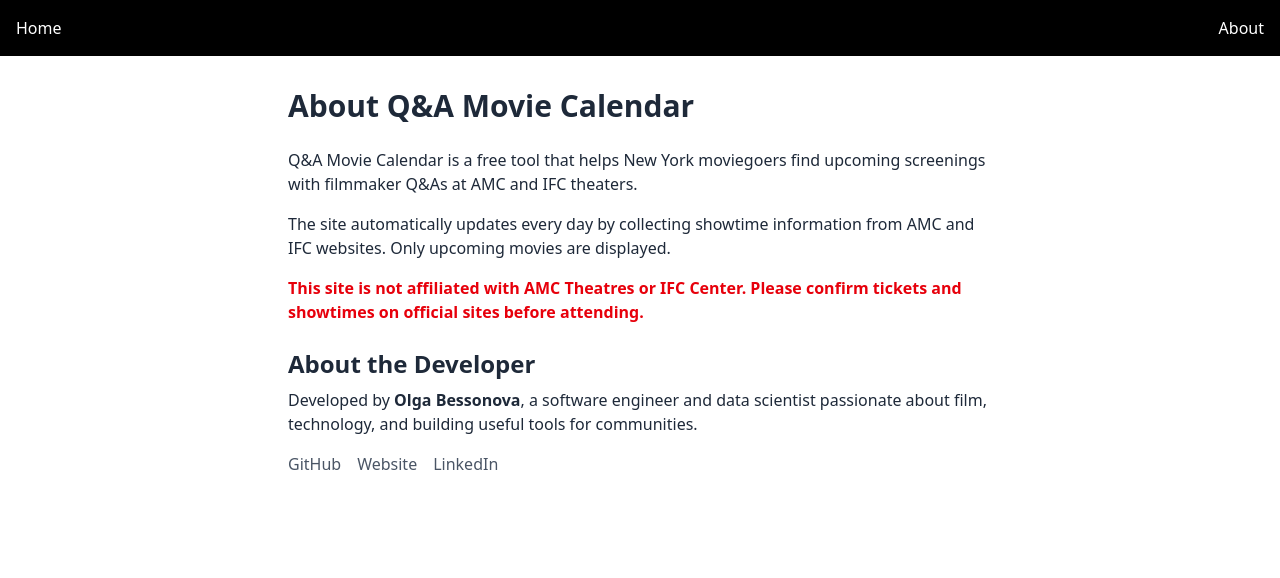
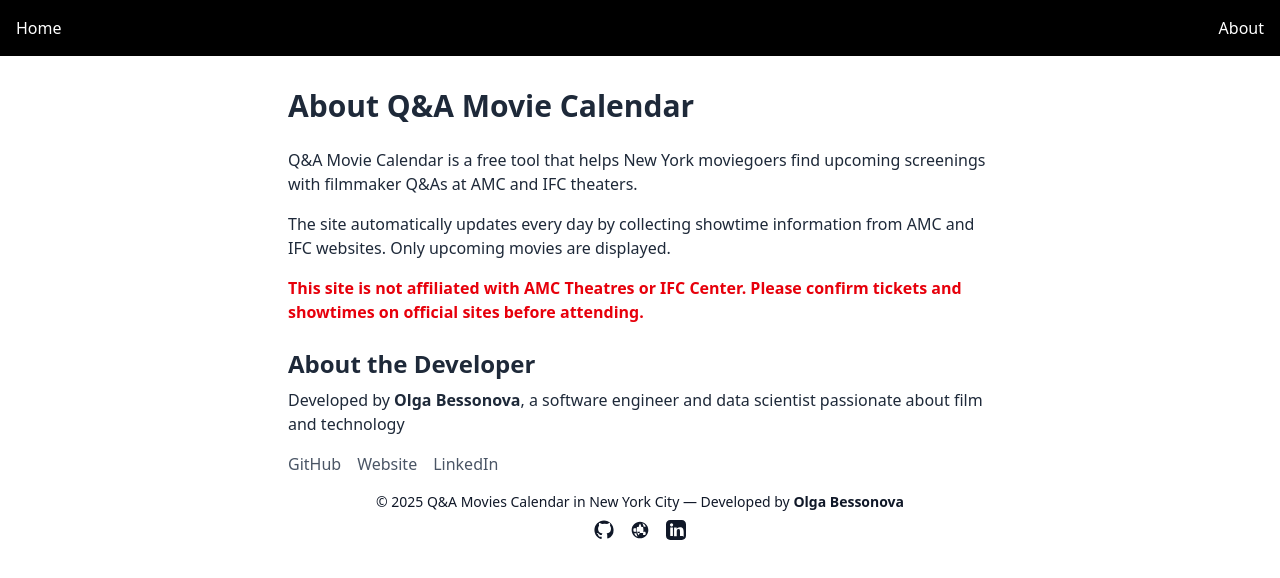
Before and after one commit to olga-bessonova/movie-qna-schedule-nyc, a React (Vite) app in the folder movie-site/: page /about in a window 1280 px wide. Shown: the top 578 px of the page. Built offline with nearby package versions, Linux system fonts and the light colour scheme.

Commit message:
Add Next and Previous events logic in Agenda mode

```diff
--- a/movie-site/src/About.jsx
+++ b/movie-site/src/About.jsx
@@ -22,8 +22,7 @@
         <h2 className="text-2xl font-bold mt-6 mb-2">About the Developer</h2>
         <p className="mb-4">
           Developed by <strong>Olga Bessonova</strong>, a software engineer and
-          data scientist passionate about film, technology, and building useful
-          tools for communities.
+          data scientist passionate about film and technology
         </p>
 
         <div className="flex space-x-4">
@@ -31,6 +30,49 @@
           <a href="https://olgabessonova.com/" target="_blank" className="text-gray-600 hover:text-black">Website</a>
           <a href="https://www.linkedin.com/in/olgabessonova-/" target="_blank" className="text-gray-600 hover:text-black">LinkedIn</a>
         </div>
+
+        <footer className="text-center text-gray-900 text-sm py-4 flex flex-col items-center space-y-2">
+        <p>
+          © 2025 Q&A Movies Calendar in New York City — Developed by <span className="font-bold">Olga Bessonova</span>
+        </p>
+        <div className="flex space-x-4">
+          {/* GitHub */}
+          <a
+            href="https://github.com/olga-bessonova"
+            target="_blank"
+            rel="noopener noreferrer"
+            className="hover:text-gray-900 transition"
+          >
+            <svg xmlns="http://www.w3.org/2000/svg" className="h-5 w-5" fill="currentColor" viewBox="0 0 24 24">
+              <path d="M12 .5C5.65.5.5 5.65.5 12c0 5.1 3.3 9.4 7.9 10.9.6.1.8-.3.8-.6v-2.2c-3.2.7-3.9-1.5-3.9-1.5-.6-1.6-1.5-2-1.5-2-1.2-.9.1-.9.1-.9 1.3.1 2 .9 2 .9 1.1 2 2.9 1.4 3.6 1.1.1-.8.4-1.4.7-1.7-2.6-.3-5.3-1.3-5.3-5.9 0-1.3.5-2.4 1.2-3.3-.1-.3-.5-1.6.1-3.2 0 0 1-.3 3.4 1.2a11.6 11.6 0 0 1 6.2 0c2.3-1.5 3.3-1.2 3.3-1.2.6 1.6.2 2.9.1 3.2.8.9 1.2 2 1.2 3.3 0 4.6-2.7 5.6-5.3 5.9.4.3.8 1.1.8 2.3v3.4c0 .3.2.7.8.6A10.9 10.9 0 0 0 23.5 12C23.5 5.65 18.35.5 12 .5Z"/>
+            </svg>
+          </a>
+
+          {/* Website */}
+          <a
+            href="https://olgabessonova.com/"
+            target="_blank"
+            rel="noopener noreferrer"
+            className="hover:text-gray-900 transition"
+          >
+            <svg xmlns="http://www.w3.org/2000/svg" className="h-5 w-5" fill="currentColor" viewBox="0 0 24 24">
+              <path d="M12 2C6.5 2 2 6.5 2 12s4.5 10 10 10 10-4.5 10-10S17.5 2 12 2zm6.9 6h-2.5c-.3-1.5-.8-2.9-1.5-4.2 1.9.6 3.4 2.2 4 4.2zM12 4.1c.8 1.3 1.4 2.8 1.7 4.4H10.3c.3-1.6.9-3.1 1.7-4.4zM4.6 14c-.4-.6-.6-1.9-.6-2s.2-1.4.6-2h2.7c-.1.7-.2 1.3-.2 2s.1 1.3.2 2H4.6zm.5 2h2.5c.3 1.5.8 2.9 1.5 4.2-1.9-.6-3.4-2.2-4-4.2zM8.4 8.5c.3-1.6.9-3.1 1.7-4.4-1.9.6-3.4 2.2-4 4.2h2.3zm0 7c-.3-1.6-.5-2.2-.5-3.5s.2-1.9.5-3.5H15.6c.3 1.6.5 2.2.5 3.5s-.2 1.9-.5 3.5H8.4zm1.9 2.9c-.8-1.3-1.4-2.8-1.7-4.4h3.4c-.3 1.6-.9 3.1-1.7 4.4zm5.3-4.4h2.7c.4.6.6 1.9.6 2s-.2 1.4-.6 2h-2.7c.1-.7.2-1.3.2-2s-.1-1.3-.2-2z"/>
+            </svg>
+          </a>
+
+          {/* LinkedIn */}
+          <a
+            href="https://www.linkedin.com/in/olgabessonova-/"
+            target="_blank"
+            rel="noopener noreferrer"
+            className="hover:text-gray-900 transition"
+          >
+            <svg xmlns="http://www.w3.org/2000/svg" className="h-5 w-5" fill="currentColor" viewBox="0 0 24 24">
+              <path d="M19 0h-14C2.2 0 0 2.2 0 5v14c0 2.8 2.2 5 5 5h14c2.8 0 5-2.2 5-5V5c0-2.8-2.2-5-5-5zM8.3 19.2H5.1V9.1h3.2v10.1zM6.7 7.8c-1 0-1.9-.9-1.9-1.9s.9-1.9 1.9-1.9 1.9.9 1.9 1.9-.9 1.9-1.9 1.9zM20 19.2h-3.2v-5.3c0-1.3 0-3-1.8-3s-2.1 1.4-2.1 2.9v5.7h-3.2V9.1h3.1v1.4h.1c.5-.9 1.8-1.8 3.7-1.8 3.9 0 4.6 2.5 4.6 5.7v5.8z"/>
+            </svg>
+          </a>
+        </div>
+      </footer>
       </div>
     );
   }
--- a/movie-site/src/Calendar.jsx
+++ b/movie-site/src/Calendar.jsx
@@ -1,4 +1,3 @@
-import { BrowserRouter as Router, Routes, Route, Link } from "react-router-dom";
 import React, { useState } from "react";
 import { Calendar, momentLocalizer } from "react-big-calendar";
 import moment from "moment";
@@ -6,6 +5,7 @@
 import CalendarCustomToolbar from './CalendarCustomToolbar'
 
 const localizer = momentLocalizer(moment)
+
 
 export default function MovieCalendar({ movies }) {
   const [date, setDate] = useState(new Date());
@@ -16,8 +16,6 @@
     selectedTheater === "All"
     ? movies
     : movies.filter((m) => m.theater === selectedTheater)
-
-  console.log("Theater:", selectedTheater)
 
   const events = (filteredMovies || [])
   .map((movie) => {
@@ -37,7 +35,25 @@
   })
   .filter(Boolean);
 
-  console.log("Events:", events);
+  function getClosestEventMonth(events, fromDate, future = true) {
+    if (!events || events.length === 0) return null;
+
+    // sort by start date
+    const sorted = [...events].sort((a, b) => a.start - b.start);
+
+    if (future) {
+      // next event after fromDate
+      const next = sorted.find(e => e.start > fromDate);
+      if (!next) return null;
+      return moment(next.start).startOf("month").toDate();
+    } else {
+      // previous event before fromDate
+      const prev = [...sorted].reverse().find(e => e.start < fromDate);
+      if (!prev) return null;
+      return moment(prev.start).startOf("month").toDate();
+    }
+  }
+
 
 
   return (
@@ -57,22 +73,59 @@
           date={date}
           onNavigate={(newDate) => setDate(newDate)}
           view={view}
-          onView={(newView) => setView(newView)}
+          // onView={(newView) => setView(newView)}
+          onView={(newView) => {
+            setView(newView);
+            if (newView === "agenda") {
+              setDate(moment(date).startOf("month").toDate());
+            }
+          }}
+          defaultView="month"
           views={["month", "agenda"]}
-          // views={["agenda"]}
-          defaultView="month"
+
           className="rbc-custom-calendar"
           formats={{
             agendaDateFormat: (date) =>
               moment(date).format("MMMM D, YYYY (dddd)"),
             agendaTimeFormat: () => "",
           }}
+
           messages={{
             noEventsInRange:
-              date < new Date()
-              ? "That’s history! We only track upcoming Q&A movies, so check what’s next."
-              : "No Q&A movies scheduled for these dates — check back soon!",
+              date < new Date() ? (
+                <div className="flex flex-col items-center space-y-2">
+                  <p>That’s history! We only track upcoming Q&amp;A movies.</p>
+                  <button
+                    onClick={() => {
+                      const closestMonth = getClosestEventMonth(events, date, true)
+                      if (closestMonth) {
+                        setDate(closestMonth)
+                      }
                     }}
+                    className="px-4 py-2 bg-red-600 text-white rounded-md hover:bg-red-700 transition"
+                  >
+                    See What's Next ▶
+                  </button>
+                </div>
+              ) : (
+                <div className="flex flex-col items-center space-y-2">
+                  <p>No Q&amp;A movies scheduled for these dates yet — check back soon!</p>
+                  <button
+                    onClick={() => {
+                      const closestMonth = getClosestEventMonth(events, date, false)
+                      if (closestMonth) {
+                        setDate(closestMonth)
+                      }
+                    }}
+                    className="px-4 py-2 bg-red-600 text-white rounded-md hover:bg-red-700 transition"
+                  >
+                    Check Previous Month
+                  </button>
+
+                </div>
+              ),
+          }}
+
           components={{
             toolbar: (props) => (
               <CalendarCustomToolbar
@@ -81,6 +134,22 @@
                 selectedTheater={selectedTheater}
               />
             ),
+          }}
+          eventPropGetter={(event) => {
+            let style = {
+              backgroundColor: "#dc2626", // AMC red by default
+              color: "white",
+              borderRadius: "0.375rem",
+              border: "2px solid black",
+              fontWeight: 600,
+              padding: "4px 6px",
+            };
+
+            if (event.theater === "IFC Center") {
+              style.backgroundColor = "#16a34a"; // green-600
+            }
+
+            return { style };
           }}
           onSelectEvent={(event) => {
             const el = document.getElementById(`movie-${event.title.replace(/\s+/g, "-")}`);
@@ -130,14 +199,12 @@
         }
 
         .rbc-event {
-          background: #dc2626 !important; /* red-600 */
-          color: white !important;
-          border: 2px solid black !important;
+          color: white;
+          border: 2px solid black;
           border-radius: 0.375rem;
           padding: 4px 6px;
           font-size: 0.875rem;
           font-weight: 600;
-          z-index: 999 !important;
         }
 
         .rbc-day-bg {
@@ -175,6 +242,16 @@
           border-radius: 0.5rem;
         }
 
+        .rbc-agenda-date-cell {
+          background-color: white !important;
+          color: black !important;
+        }
+
+        .rbc-agenda-event-cell {
+          background-color: inherit !important;
+          color: inherit !important;
+        }
+
       `}</style>
     </div>
   );
--- a/movie-site/src/IFCMovieCard.jsx
+++ b/movie-site/src/IFCMovieCard.jsx
@@ -103,7 +103,6 @@
 
           {/* Multiple dates */}
           {Object.entries(grouped).map(([monthYear, days], i) => {
-            console.log("debug:", monthYear, days); // side effect
             return (
               <p key={i}>
                 {monthYear} {days.join(", ")}
```
Lines whose indentation alone changed are shown as unchanged.
